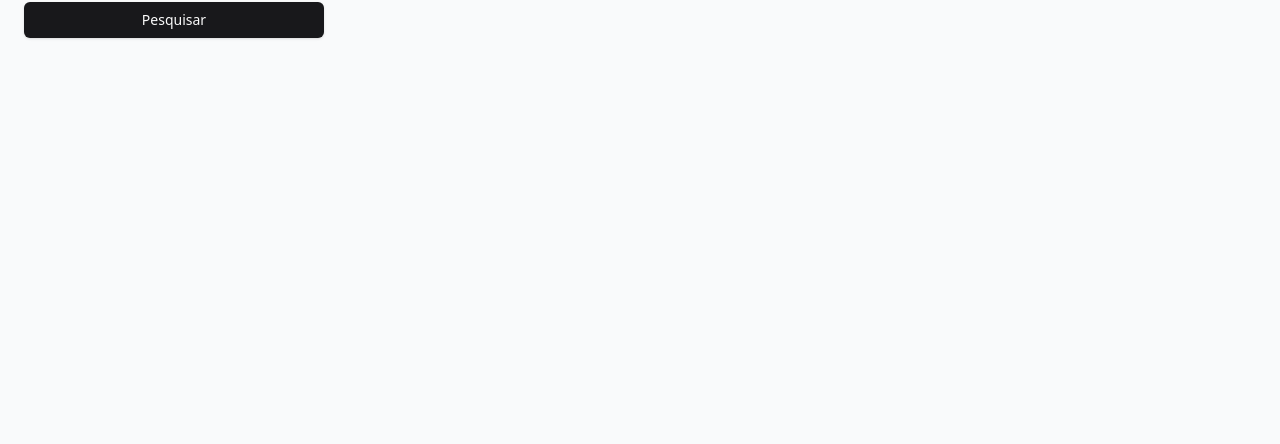
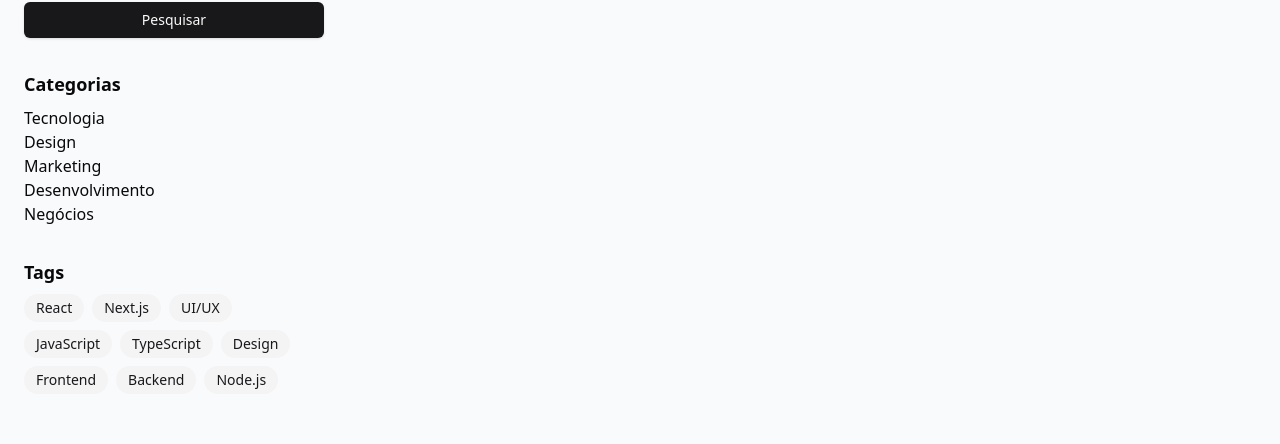
Before and after one commit to reginaldogomes/bhs-site-app, a Next.js app: page /blog in a window 1280 px wide. Shown: the part 205-649 px from the top of the page. Built offline with nearby package versions, Linux system fonts and the light colour scheme; no server answers.

Commit message:
new: components blog layout

```diff
--- a/src/app/(public)/blog/BlogLayout.tsx
+++ b/src/app/(public)/blog/BlogLayout.tsx
@@ -3,7 +3,8 @@
 import { useState } from "react";
 import { Input } from "@/components/ui/input";
 import { Button } from "@/components/ui/button";
-import { TagsCloud, CategoriesList } from "@/modules/blog/components/Sidebar";
+import TagsCloud from "@/modules/blog/components/TagsCloud";
+import CategoriesList from "@/modules/blog/components/CategoriesList";
 
 interface BlogLayoutProps {
   children: React.ReactNode;
@@ -34,11 +35,11 @@ const BlogLayout = ({ children }: BlogLayoutProps) => {
           </Button>
         </div>
 
-        {/* Categorias
-        <CategoriesList />*/}
+        {/* Categorias */}
+        <CategoriesList />
 
-        {/* Nuvem de Tags
-        <TagsCloud />*/}
+        {/* Nuvem de Tags */}
+        <TagsCloud />
       </aside>
 
       {/* Conteúdo Principal */}
--- a/src/components/Hero.tsx
+++ b/src/components/Hero.tsx
@@ -4,9 +4,9 @@ import Link from "next/link";
 const Hero: React.FC = () => {
   const heroData = {
     backgroundImage: "url(/transformacao-digital-bh-solutions.webp)",
-    title: "Transforme Seu Negócio com Tecnologia de Ponta",
+    title: "Transformação Digital com Inovação e Tecnologia",
     description:
-      "Soluções Inovadoras para Impulsionar a Transformação Digital e Levar Sua Empresa ao Próximo Nível.",
+      "Soluções em Nuvem, Infraestrutura, Redes e Desenvolvimento de Software com tecnologias Microsoft, AWS e Google Cloud",
     button: {
       text: "Saiba Mais",
       link: "/services",
--- /dev/null
+++ b/src/modules/blog/components/CategoriesList.tsx
@@ -0,0 +1,26 @@
+"use client";
+
+const categories = [
+  "Tecnologia",
+  "Design",
+  "Marketing",
+  "Desenvolvimento",
+  "Negócios",
+];
+
+const CategoriesList = () => {
+  return (
+    <div className="space-y-2">
+      <h3 className="text-lg font-semibold">Categorias</h3>
+      <ul className="space-y-1">
+        {categories.map((category, index) => (
+          <li key={index} className="hover:text-primary cursor-pointer">
+            {category}
+          </li>
+        ))}
+      </ul>
+    </div>
+  );
+};
+
+export default CategoriesList;
--- a/src/modules/blog/components/PostDetails.tsx
+++ b/src/modules/blog/components/PostDetails.tsx
@@ -2,6 +2,7 @@
 
 import { useEffect, useState } from "react";
 import api from "@/lib/api/axios"; // Importando a instância do axios
+import { Post } from "../types/post";
 
 const PostDetail = ({ id }: { id: number }) => {
   const [post, setPost] = useState<Post | null>(null); // Tipagem explícita
@@ -27,7 +28,7 @@ const PostDetail = ({ id }: { id: number }) => {
     if (id) {
       fetchPost();
     } else {
-      setError("ID inválido");
+      setError("ID invalid");
       setLoading(false);
     }
   }, [id]);
--- /dev/null
+++ b/src/modules/blog/components/TagsCloud.tsx
@@ -0,0 +1,41 @@
+"use client";
+
+interface TagsCloudProps {
+  selectedTag: string | null;
+  onTagClick: (tag: string) => void;
+}
+
+const tags = [
+  "React",
+  "Next.js",
+  "UI/UX",
+  "JavaScript",
+  "TypeScript",
+  "Design",
+  "Frontend",
+  "Backend",
+  "Node.js",
+];
+
+const TagsCloud = ({ selectedTag, onTagClick }: TagsCloudProps) => {
+  return (
+    <div className="space-y-2">
+      <h3 className="text-lg font-semibold">Tags</h3>
+      <div className="flex flex-wrap gap-2">
+        {tags.map((tag, index) => (
+          <span
+            key={index}
+            className={`bg-secondary text-secondary-foreground px-3 py-1 rounded-full text-sm hover:bg-primary hover:text-primary-foreground cursor-pointer ${
+              selectedTag === tag ? "bg-primary text-primary-foreground" : ""
+            }`}
+            onClick={() => onTagClick(tag)}
+          >
+            {tag}
+          </span>
+        ))}
+      </div>
+    </div>
+  );
+};
+
+export default TagsCloud;
```
